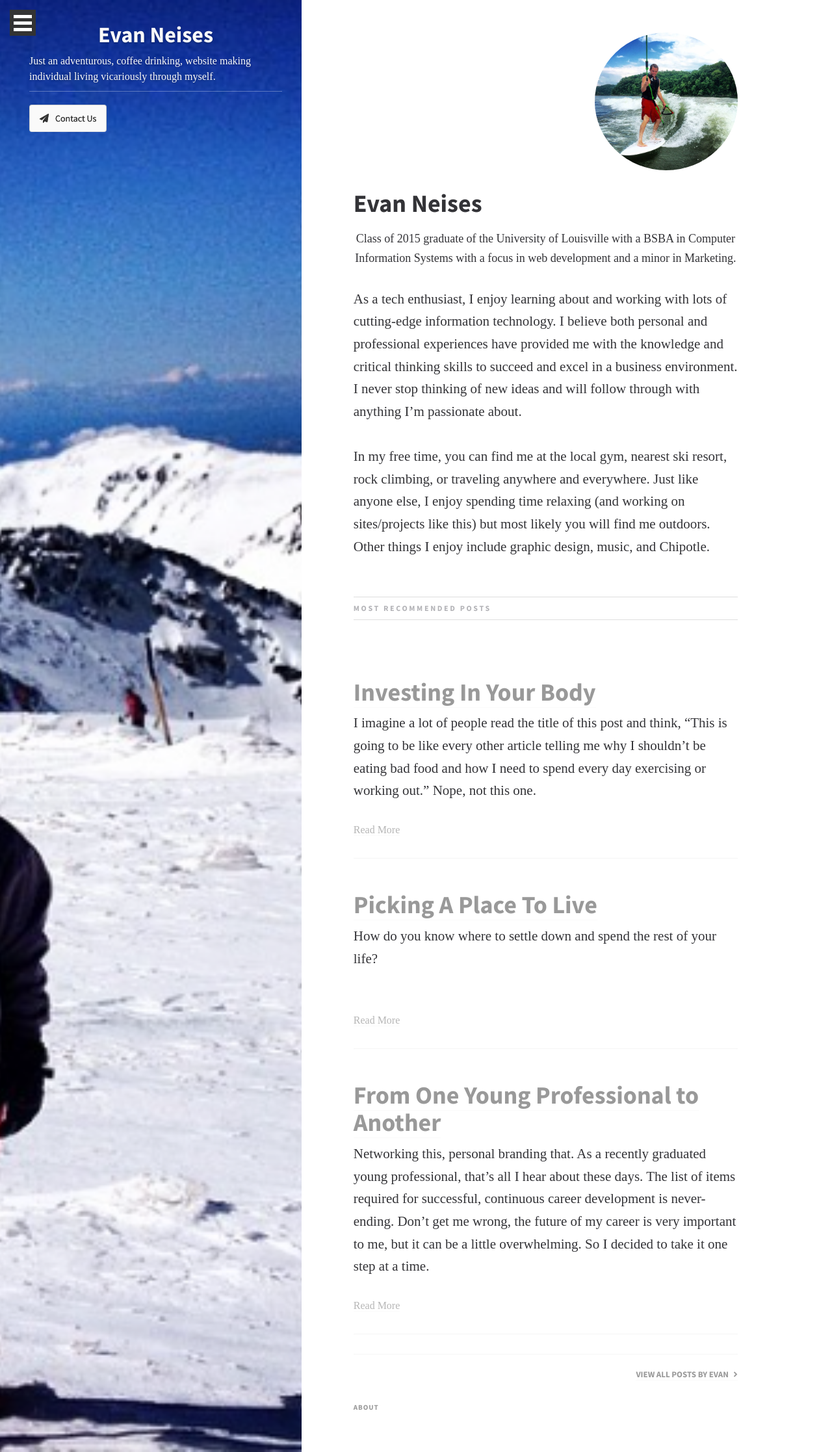
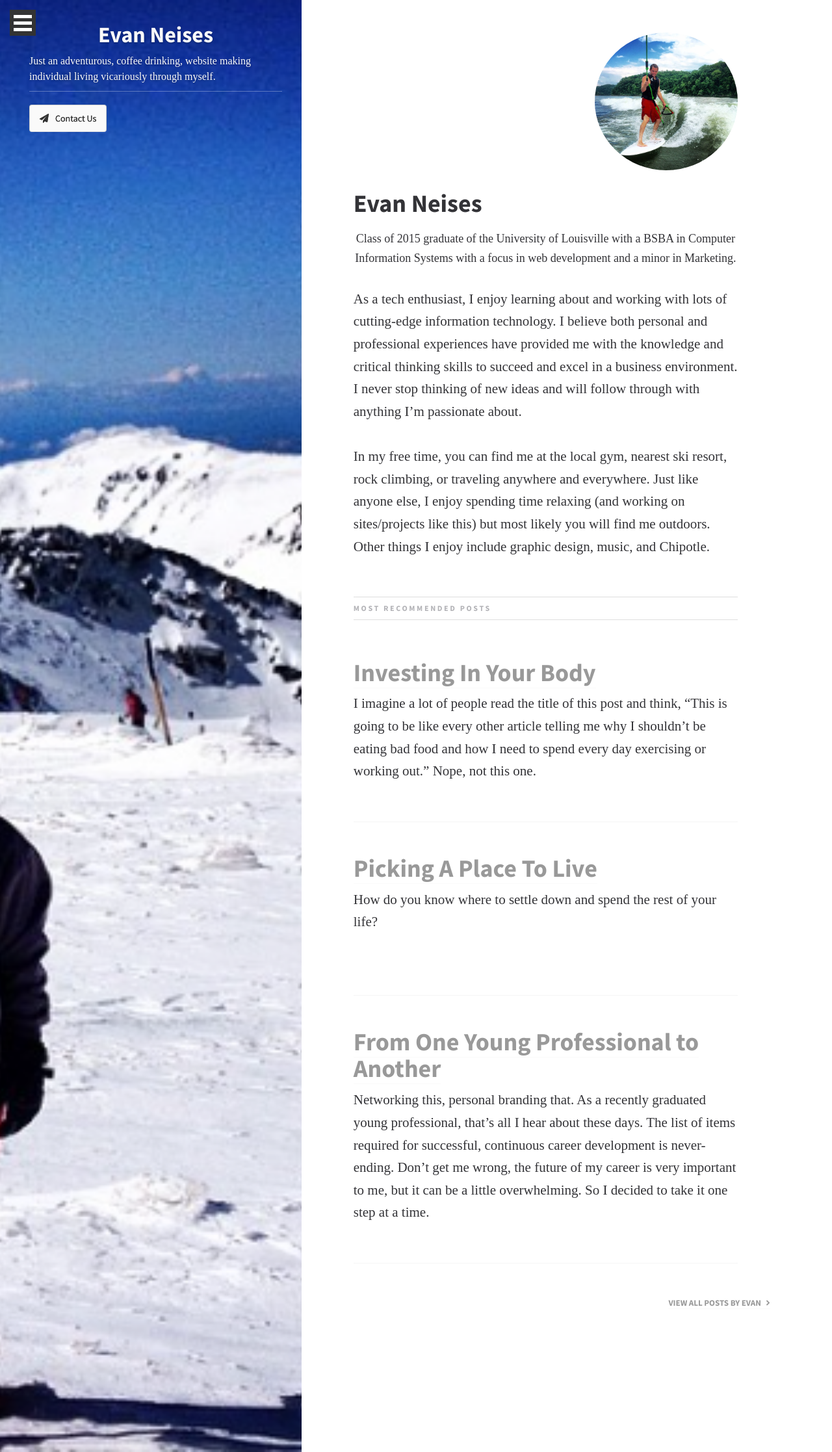
Before and after one commit to EJBlog/EJBlog.github.io, a Jekyll site: the page built from author_evan.html, in a window 1280 px wide. Shown: the whole page at 65% size. Built offline with Jekyll 4.4.1, drawn with Linux system fonts in a browser that asks for light colours; nearby versions of some CDN libraries; some web fonts are replaced.

Commit message:
Update author_evan.html

```diff
--- a/_layouts/author_evan.html
+++ b/_layouts/author_evan.html
@@ -97,24 +97,19 @@
 
                     <div class="home-page-posts animated fadeIn ">
 
-                            <div class = "post">
+
                             {% assign posts = site.posts | where: "post_author","Evan Neises" %}
                           {% for post in posts  %}
                             <article class="post">
 
                               <h1><a href="{{ site.baseurl }}{{ post.url }}">{{ post.title }}</a></h1>
-
                               <div class="entry">
                                 {{ post.excerpt }}
-                              </div>
-
-                              <p class="meta">
-                              <a href="{{ site.baseurl }}{{ post.url }}" class="read-more">Read More</a>
-                              </p>
+			      </div>
                             </article>
                           {% endfor %}
-                        </div>
-
+                     </div>
+                </div>
 
 <!--
                         <article class="post author-page">
```
